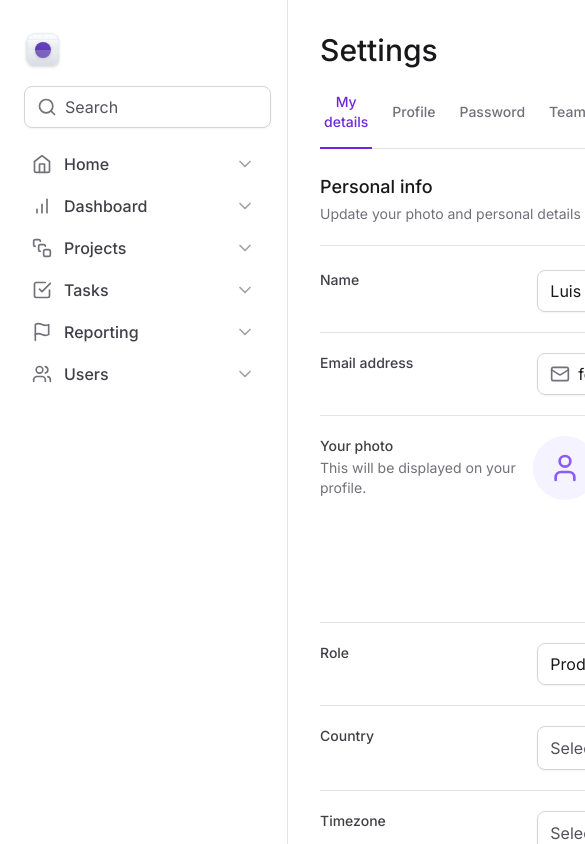
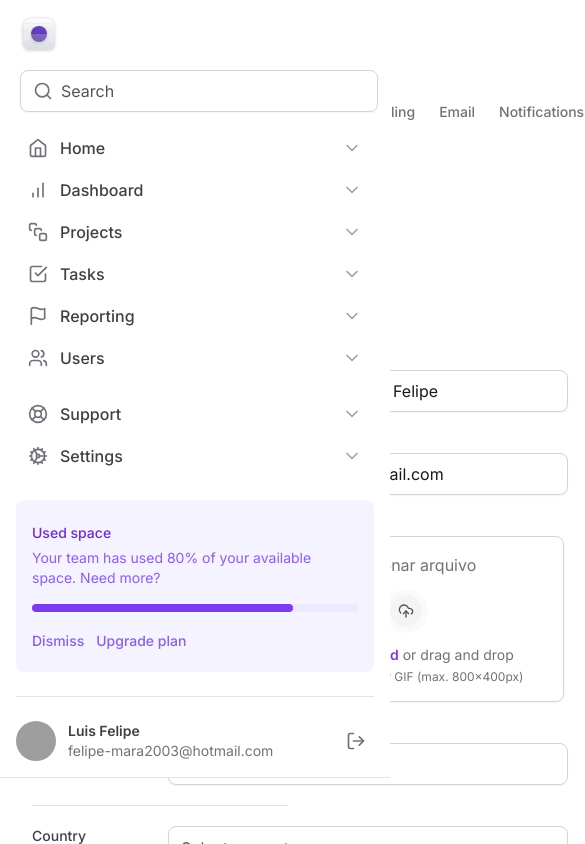
Before and after one commit to felipegarcao/tailwind-next, a Next.js app: page / in a window 390 px wide. Shown: the top 844 px of the page, 585 px wide, since content can reach past the window. Built offline with nearby package versions, Linux system fonts and the light colour scheme; grey boxes are pictures that could not be loaded.

Commit message:
Variantes de Botões

```diff
--- a/package.json
+++ b/package.json
@@ -23,6 +23,7 @@
     "postcss": "8.4.27",
     "react": "18.2.0",
     "react-dom": "18.2.0",
+    "tailwind-variants": "^0.1.18",
     "tailwindcss": "3.3.3",
     "typescript": "5.1.6"
   },
--- a/src/app/screens/MyDetails.tsx
+++ b/src/app/screens/MyDetails.tsx
@@ -1,5 +1,6 @@
 'use client'
 
+import { Button } from '@/components/Button'
 import * as FileInput from '@/components/Form/FileInput'
 import { Select } from '@/components/Form/Select'
 import { SelectItem } from '@/components/Form/Select/SelectItem'
@@ -22,20 +23,20 @@ export function MyDetails() {
           </span>
         </div>
         <div className="flex items-center gap-2">
-          <button
+          <Button
             type="button"
-            className="rounded-lg border border-zinc-300 px-4 py-2 text-sm font-semibold text-zinc-700 shadow-sm hover:bg-zinc-50"
+            variant='outline'
           >
             Cancel
-          </button>
+          </Button>
 
-          <button
+          <Button
             type="submit"
             form="settings"
-            className="rounded-lg bg-violet-600 px-4 py-2 text-sm font-semibold text-white shadow-sm hover:bg-violet-700"
+            variant='primary'
           >
             Save
-          </button>
+          </Button>
         </div>
       </div>
 
@@ -162,19 +163,19 @@ export function MyDetails() {
         </div>
 
         <div className="flex items-center justify-end gap-2 pt-5">
-          <button
+          <Button
             type="button"
-            className="rounded-lg border border-zinc-300 px-4 py-2 text-sm font-semibold text-zinc-700 shadow-sm hover:bg-zinc-50"
+            variant='outline'
           >
             Cancel
-          </button>
+          </Button>
 
-          <button
+          <Button
             type="submit"
-            className="rounded-lg bg-violet-600 px-4 py-2 text-sm font-semibold text-white shadow-sm hover:bg-violet-700"
+            variant='primary'
           >
             Save
-          </button>
+          </Button>
         </div>
       </form>
     </div>
--- /dev/null
+++ b/src/components/Button.tsx
@@ -0,0 +1,32 @@
+import { ComponentProps } from "react";
+import {tv, VariantProps} from 'tailwind-variants'
+
+
+
+const button = tv({
+  base: [
+    'rounded-lg px-4 py-2 text-sm font-semibold outline-none shadow-sm',
+    'focus-visible:ring-2 focus-visible:ring-offset-2 focus-visible:ring-violet-500',
+    'active:opacity-80'
+  ],
+
+
+  variants: {
+    variant: {
+      primary: 'bg-violet-600 text-white hover:bg-violet-700',
+      outline: 'border-zinc-300 border  text-zinc-700 hover:bg-zinc-50'
+    }
+  }
+})
+
+export type Props = ComponentProps<'button'> & VariantProps<typeof button>
+
+
+export function Button({variant, ...props}: Props) {
+  return (
+    <button
+    {...props}
+      className={button({variant})}
+    />
+  )
+}
--- a/src/components/Sidebar/index.tsx
+++ b/src/components/Sidebar/index.tsx
@@ -8,7 +8,7 @@ import { UsedSpaceWidget } from './UsedSpaceWidget'
 
 export function Sidebar() {
   return (
-    <aside className="flex flex-col gap-4 border-r border-zinc-200 px-5 py-8">
+    <aside className="flex flex-col gap-4 border-b border-zinc-200  fixed left-0 p-4 top-0 right-0 z-20 bg-white lg:right-auto lg:w-80 lg:border-r lg:px-5 lg:py-8 lg:relative">
       <Logo />
 
       <Input.Root>
```
Also changed, not shown: 1 other file (tests, documents, lock files or other folders).
